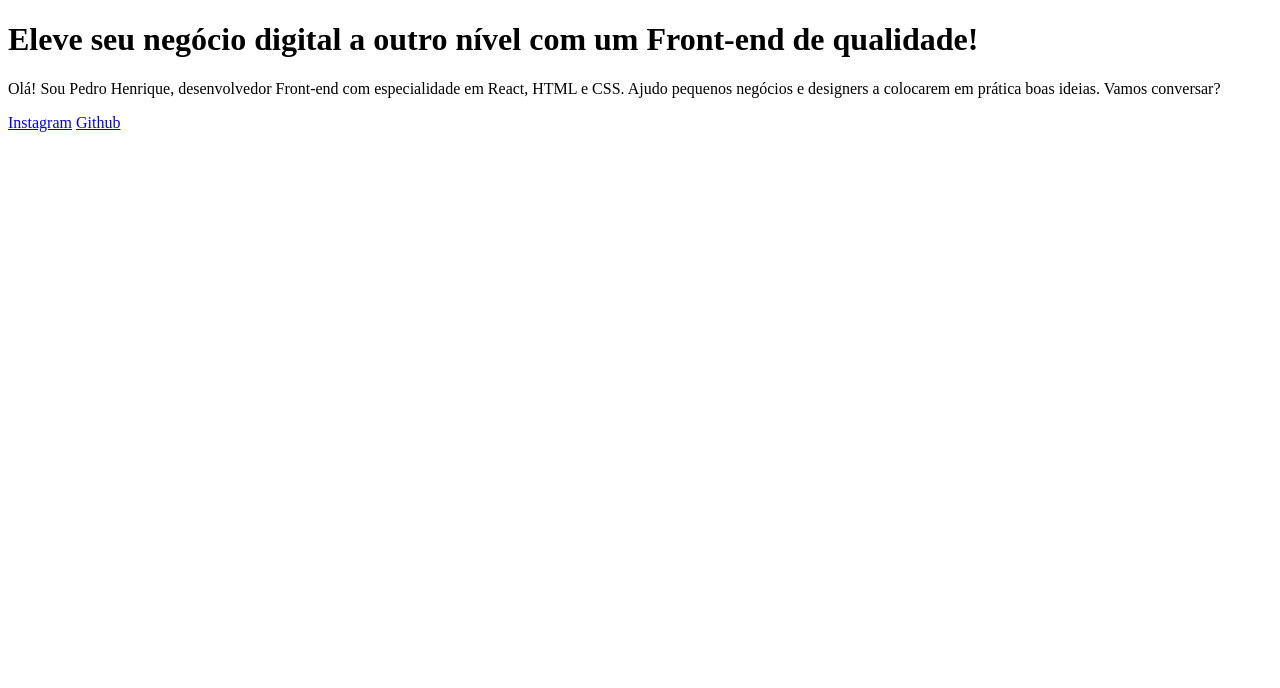
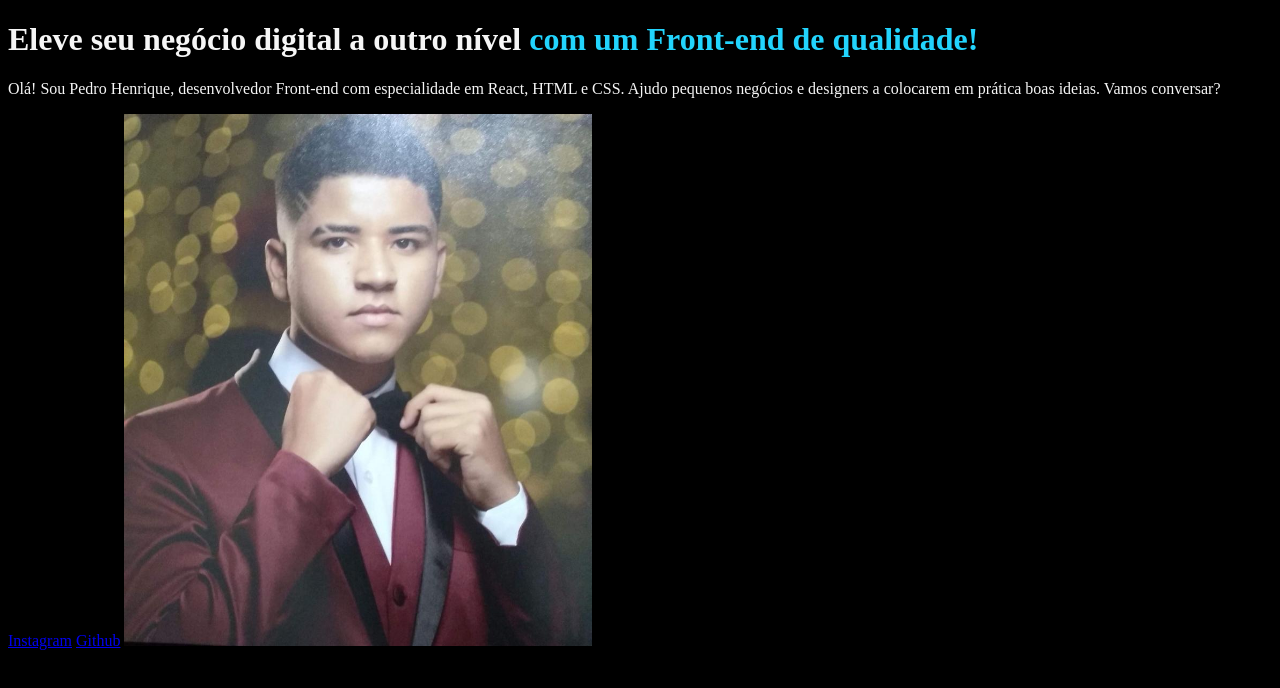
Before and after one commit to pepemesquita/Portfolio, a plain HTML site: page index.html in a window 1280 px wide. Drawn offline with Linux system fonts and the light colour scheme.

Commit message:
chambers

```diff
--- a/index.html
+++ b/index.html
@@ -6,16 +6,18 @@
         <meta http-equiv="X-UA-Compatible" content="IE=edge">
         <meta name="viewport" content="width=device-width, initial-scale=1.0">
         <title>Portfólio</title>
+        <link rel="stylesheet" href="style.css">
     </head>
 
     <body>
         <header></header>
         <main>
-            <h1>Eleve seu negócio digital a outro nível <strong>com um Front-end de qualidade!</strong></h1>
+            <h1>Eleve seu negócio digital a outro nível <strong class="destaque">com um Front-end de qualidade!</strong></h1>
             <p>Olá! Sou Pedro Henrique, desenvolvedor Front-end com especialidade em React, HTML e CSS. Ajudo pequenos negócios e designers a colocarem em prática boas ideias. Vamos conversar?</p>
+
             <a href="https://www.instagram.com/pedrohenli/">Instagram</a>
-
             <a href="https://github.com/pepemesquita">Github</a>
+            <img src="arquivos/eu.jpg" alt="Foto do Pedro" width = "467.71px" Height = "532px">
         </main>
         <footer></footer>
     </body>
--- /dev/null
+++ b/style.css
@@ -0,0 +1,8 @@
+body {
+    background-color: black;
+    color: #F6F6F6;
+}
+
+.destaque{
+    color: #22d4fd;
+}
```
Also changed, not shown: arquivos/eu.jpg (added), arquivos/minha foto.jpeg (added).
